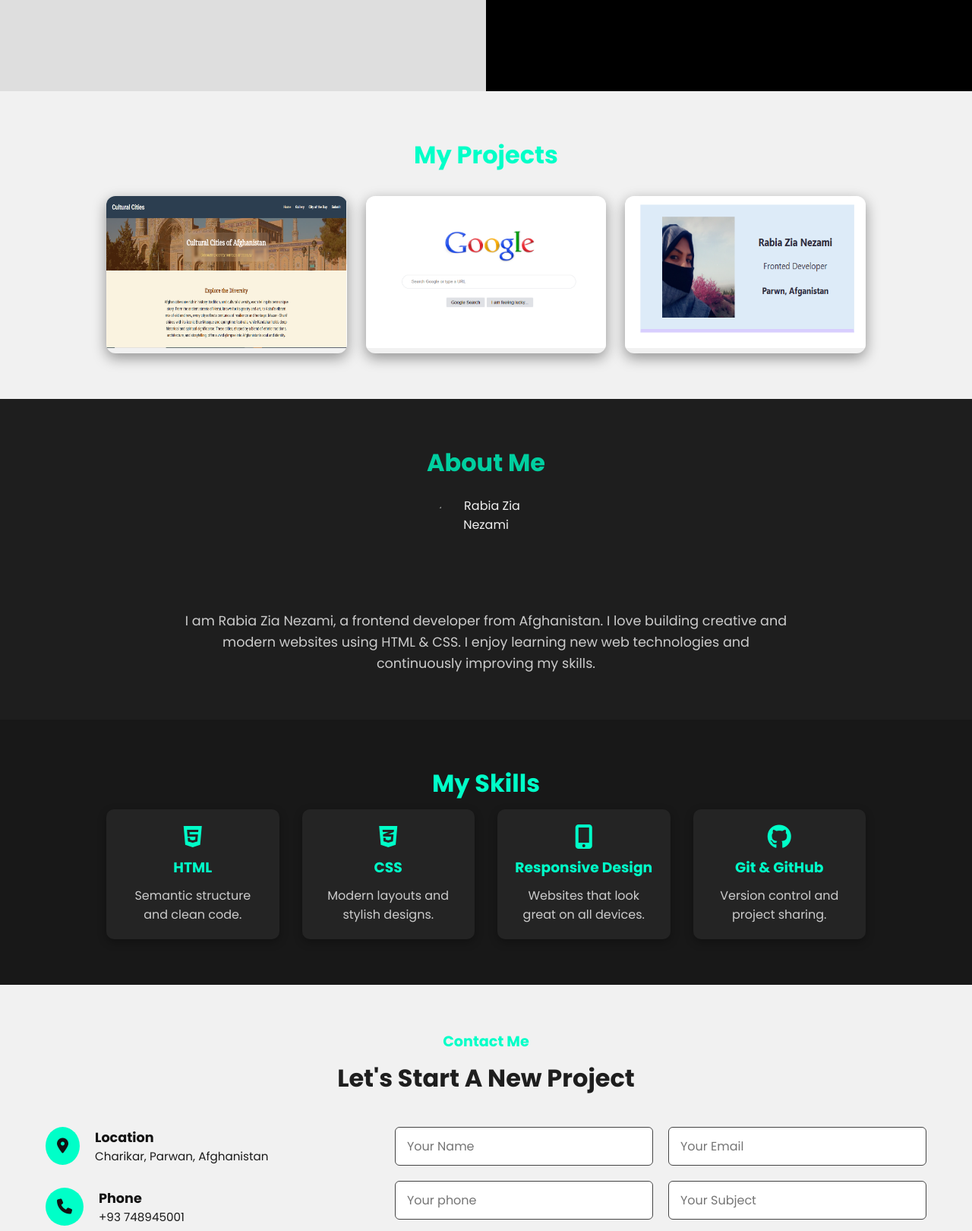
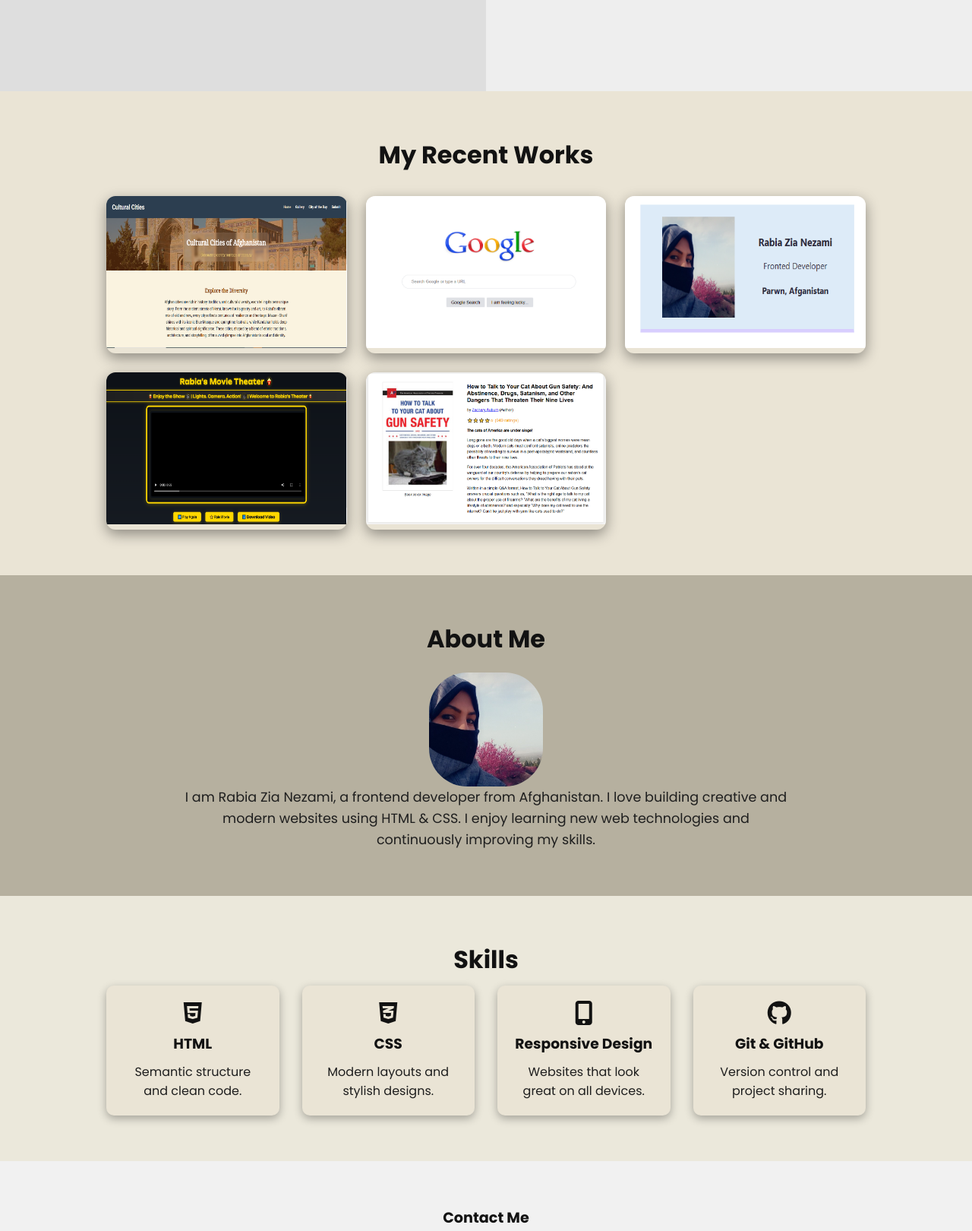
Before and after one commit to rabianezami/portfolio, a plain HTML site: page index.html in a window 1280 px wide. Shown: the part 680-2300 px from the top of the page at 76% size. Drawn offline with Linux system fonts and the light colour scheme.

Commit message:
Add files via upload

```diff
--- a/index.html
+++ b/index.html
@@ -38,7 +38,7 @@
   </main>
 
 <section id="Projects">
-  <h2>My Projects</h2>
+  <h2>My Recent Works</h2>
  <div class="project-grid">
 
  <a href="https://rabianezami.github.io/Cultural-Cities-of-Afghanistan/" target="_blank" class="project-card">
@@ -64,14 +64,30 @@
         <p>Stylish contact info with HTML & CSS</p>
       </div>
     </a>
+
+  <a href=" https://rabianezami.github.io/Rabia-s-Movie-Theater-Website/" target="_blank" class="project-card">
+      <img src="imge/Rabia' movie.PNG" alt="Rabia's movie">
+      <div class="overlay">
+        <h3>Digital Business Card</h3>
+        <p>Stylish contact info with HTML & CSS</p>
+      </div>
+    </a>
+
+  <a href="https://rabianezami.github.io/-Book-layout-project/" target="_blank" class="project-card">
+     <img src="imge/book layout.PNG" alt="Book Layout Project">
+     <div class="overlay">
+       <h3>Book Layout</h3>
+       <p>Clean and elegant book preview using HTML & CSS</p>
+     </div>
+</a>
+
  </div>
-
 </section>
 
 <section id="about">
   <h2>About Me</h2>
   <div class="about-content">
-    <img src="imge/kabul.jfif" alt="Rabia Zia Nezami" class="profile-pic">
+    <img src="imge/Rabia zia.jpg" alt="Rabia Zia Nezami" class="profile-pic">
         <p>I am Rabia Zia Nezami, a frontend developer from Afghanistan. I love building creative and modern websites using HTML & CSS.
        I enjoy learning new web technologies and continuously improving my skills.</p>
   </div>
@@ -79,7 +95,7 @@
 
 
 <section id="skills">
-  <h2>My Skills</h2>
+  <h2>Skills</h2>
   <div class="skills-grid">
     <div class="skill-card">
       <i class="fab fa-html5 fa-2x"></i>
--- a/styles.css
+++ b/styles.css
@@ -20,17 +20,22 @@
 
     header a {
       text-decoration: none;
-      color: #f1f1f1;
-      font-weight: 500;
+      color: #121212;
+      font-weight: bold;
       margin-top: 10px;
+      padding: 8px;
+      border-radius: 6px;
     }
 
-    header a:hover
+    header a:hover {
+        color: #dedede;
+        background-color: #121212;
+    }
 
 
     header .contact-btn {
       padding: 8px 14px;
-      background-color: #fff;
+      background-color: #dedede;
       color: #121212;
       border-radius: 20px;
       font-size: 13px;
@@ -44,8 +49,6 @@
       height: 100vh;
       width: 100%;
     }
-
-
 
     section.left {
       background-color: #dedede;
@@ -97,7 +100,7 @@
 
     section.right {
         width: 50%;
-        background-color: #000;
+        background-color: #EEEEEE;
         display: flex;
         justify-content: center;
         align-items: center;
@@ -122,7 +125,7 @@
     }
 
     #Projects {
-        background-color: #f1f1f1;
+        background-color: #EAE4D5;
         padding: 60px 20px;
         text-align: center;
     }
@@ -130,7 +133,7 @@
     #Projects h2 {
         font-size: 2rem;
         margin-bottom: 30px;
-        color: #00ffc8;
+        color: #121212;
     }
 
     .project-grid {
@@ -196,8 +199,8 @@
     }
 
 #about {
-    background-color: #1e1e1e;
-    color: #f1f1f1;
+    background-color: #B6B09F;
+    color: #1e1e1e;
     padding: 60px 20px;
     text-align: center;
     font-family: 'Segoe UI', Tahoma, Geneva, Verdana, sans-serif;
@@ -206,7 +209,7 @@
 #about h2 {
     font-size: 2rem;
     margin-bottom: 20px;
-    color: #00cfa0;
+    color: #121212;
 }
 
 .about-content {
@@ -230,14 +233,14 @@
 #about p {
     font-size: 1.1rem;
     line-height: 1.6;
-    color: #cccccc;
+    color: #1e1e1e;
     max-width: 800px;
     margin: 0 auto;
 }
 
 
 #skills {
-    background-color: #181818;
+    background-color: #EBE8DB;
     color: #cccccc;
     padding: 60px 20px;
     text-align: center;
@@ -246,7 +249,7 @@
 #skills h2 {
     font-size: 2rem;
     margin-bottom: 10px;
-    color: #00ffc8;
+    color: #121212;
 }
 
 .skills-grid {
@@ -258,7 +261,7 @@
 }
 
 .skill-card {
-    background-color: #242424;
+    background-color: #EAE4D5;
     padding: 20px;
     border-radius: 10px;
     box-shadow: 0 4px 12px rgba(0, 0, 0, 0.3);
@@ -271,16 +274,16 @@
 }
 
 .skill-card h3 {
-    color: #00ffc8;
+    color: #121212;
     margin-bottom: 10px;
 }
 
 .skill-card p {
-    color: #cccccc;
+    color: #1e1e1e;
 }
 
 .skill-card i {
-    color: #00ffc8;
+    color: #121212;
     margin-bottom: 10px;
     display: block;
 }
@@ -294,7 +297,7 @@
 }
 
 #contact h4 {
-    color: #00ffc8;
+    color: #121212;
     font-size: 1.2rem;
     margin-bottom: 10px;
 }
@@ -328,7 +331,7 @@
 
 .info-box i {
   font-size: 20px;
-  background-color: #00ffc8;
+  background-color: #dedede;
   color: #121212;
   border-radius: 50%;
   padding: 15px;
@@ -381,7 +384,7 @@
 }
 
 .contact-form button {
-    background-color: #00ffc8;
+    background-color: #dedede;
     color: #121212;
     padding: 12px 20px;
     border: none;
@@ -440,7 +443,7 @@
  }
 
 footer {
-    background-color: #0f0f0f;
+    background-color: #dedede;
     color: #888888;
     padding: 30px 20px;
     text-align: center;
```
Also changed, not shown: imge/Rabia' movie.PNG (added), imge/book layout.PNG (added).
